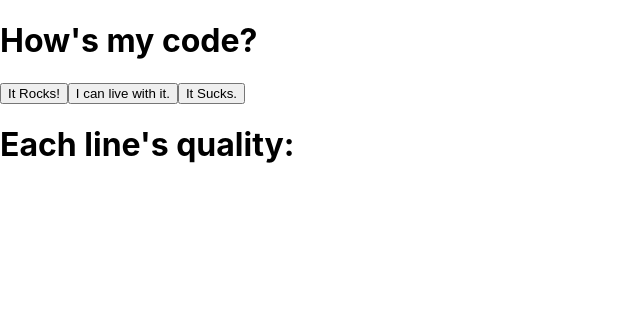
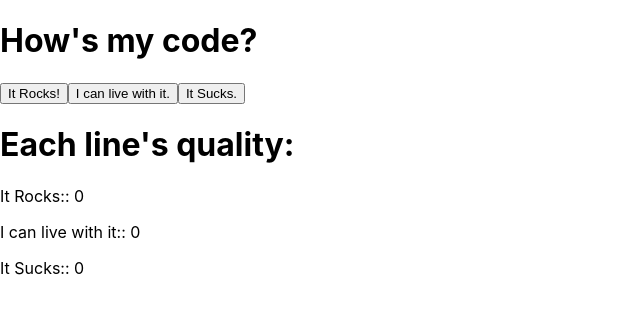
Before and after one commit to bumpylumps/code-rates, a React (Create React App) app: page / in a window 1280 px wide. Shown: the top 314 px of the page, without its empty margins (0-640 px from the left). Built offline with nearby package versions, Linux system fonts and the light colour scheme; the HTML template or start-up script is replaced by a standard one.

Commit message:
created Result component, added results to page

```diff
--- a/src/App.js
+++ b/src/App.js
@@ -11,6 +11,12 @@ const Banner = (props) => {
 const Button = (props) => {
   return (
     <button>{props.label}</button>
+  )
+}
+
+const Result = (props) => {
+  return (
+    <p>{props.text}: {props.count}</p>
   )
 }
 
@@ -28,6 +34,18 @@ const App = () => {
       <Button label="I can live with it." />
       <Button label="It Sucks." />
       <Banner text="Each line's quality:"/>
+      <Result
+        text="It Rocks:"
+        count= "0"
+        />
+      <Result
+        text="I can live with it:"
+        count= "0"
+        />
+      <Result
+        text="It Sucks:"
+        count="0"
+        />
     </div>
   );
 }
```
